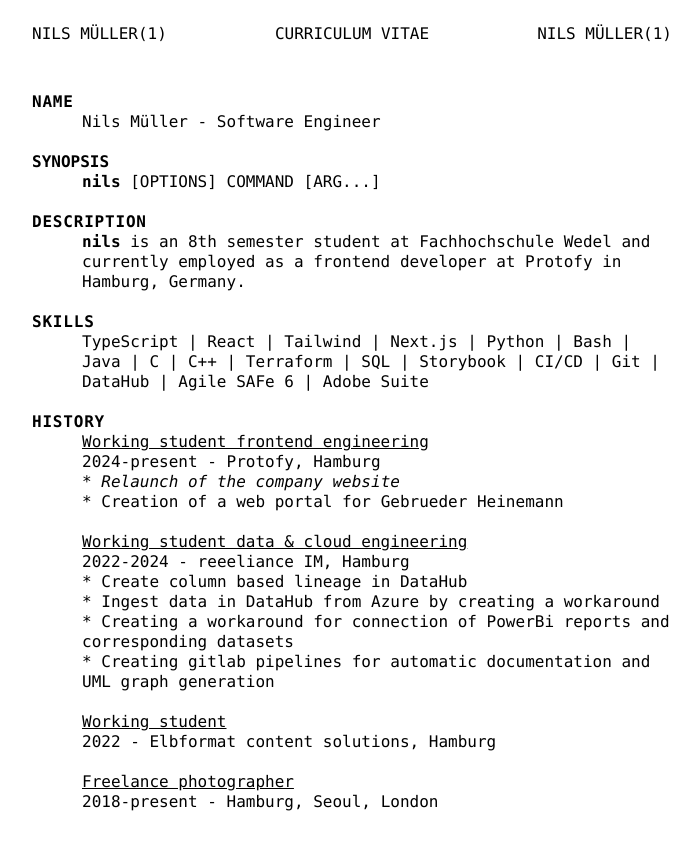
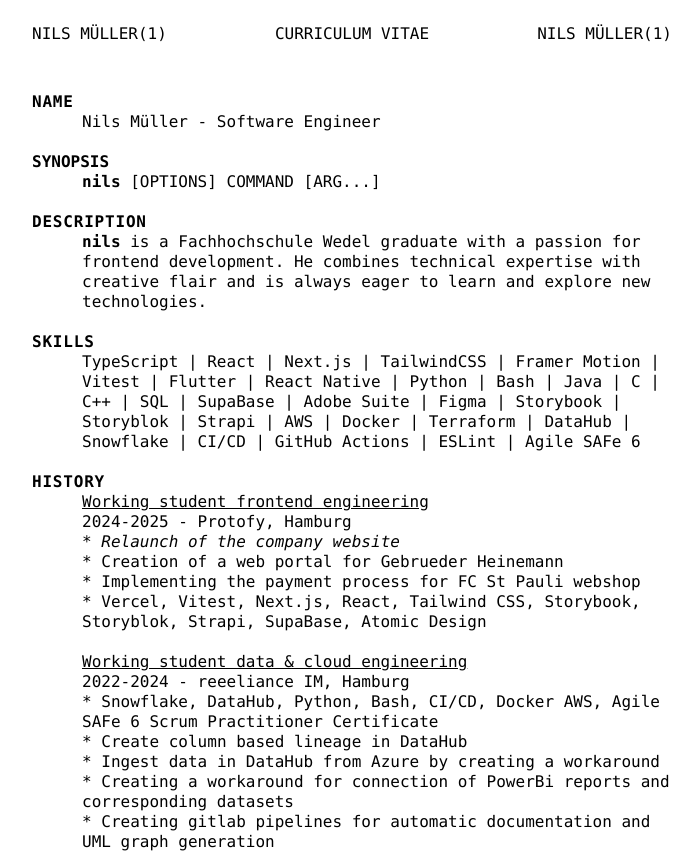
Before and after one commit to nlsmllr/vita, a Next.js app: page /vitae in a window 1280 px wide. Shown: the top 853 px of the page, without its empty margins (288-988 px from the left). Built offline with nearby package versions, Linux system fonts and the light colour scheme.

Commit message:
fix: vitae

```diff
--- a/src/app/ComponentsDev/Content.tsx
+++ b/src/app/ComponentsDev/Content.tsx
@@ -41,8 +41,9 @@
         <section>
           <h2 className="bullet_point font-bold tracking-wider">DESCRIPTION</h2>
           <p className="ml-[50px]">
-            <span className="font-black">nils</span> is an 8th semester student at Fachhochschule Wedel and currently
-            employed as a frontend developer at Protofy in Hamburg, Germany.
+            <span className="font-black">nils</span> is a Fachhochschule Wedel graduate with a passion for frontend
+            development. He combines technical expertise with creative flair and is always eager to learn and explore
+            new technologies.
           </p>
         </section>
         <br />
--- a/src/app/Constants/education.ts
+++ b/src/app/Constants/education.ts
@@ -4,6 +4,7 @@
     year: '2025',
     institution: 'Fachhochschule, Wedel',
     details: [
+      'THESIS: Web accessibitly based on WCAG for the BFSG and development of a tool for accessible web development',
       'Various programming languages and concepts such as object-oriented, procedural and functional programming',
       'Databases',
       'Web development',
--- a/src/app/Constants/history.ts
+++ b/src/app/Constants/history.ts
@@ -1,11 +1,13 @@
 export const history = [
   {
     role: 'Working student frontend engineering',
-    period: '2024-present',
+    period: '2024-2025',
     company: 'Protofy, Hamburg',
     details: [
       { text: 'Relaunch of the company website', link: 'https://protofy.com' },
       { text: 'Creation of a web portal for Gebrueder Heinemann' },
+      { text: 'Implementing the payment process for FC St Pauli webshop' },
+      { text: 'Vercel, Vitest, Next.js, React, Tailwind CSS, Storybook, Storyblok, Strapi, SupaBase, Atomic Design' },
     ],
   },
   {
@@ -13,6 +15,10 @@
     period: '2022-2024',
     company: 'reeeliance IM, Hamburg',
     details: [
+      {
+        text: 'Snowflake, DataHub, Python, Bash, CI/CD, Docker AWS, Agile SAFe 6 Scrum Practitioner Certificate',
+        link: '',
+      },
       { text: 'Create column based lineage in DataHub', link: '' },
       { text: 'Ingest data in DataHub from Azure by creating a workaround', link: '' },
       { text: 'Creating a workaround for connection of PowerBi reports and corresponding datasets', link: '' },
--- a/src/app/Constants/skills.ts
+++ b/src/app/Constants/skills.ts
@@ -1,19 +1,31 @@
 export const skills = [
   'TypeScript',
   'React',
-  'Tailwind',
   'Next.js',
+  'TailwindCSS',
+  'Framer Motion',
+  'Vitest',
+  'Flutter',
+  'React Native',
   'Python',
   'Bash',
   'Java',
   'C',
   'C++',
+  'SQL',
+  'SupaBase',
+  'Adobe Suite',
+  'Figma',
+  'Storybook',
+  'Storyblok',
+  'Strapi',
+  'AWS',
+  'Docker',
   'Terraform',
-  'SQL',
-  'Storybook',
+  'DataHub',
+  'Snowflake',
   'CI/CD',
-  'Git',
-  'DataHub',
+  'GitHub Actions',
+  'ESLint',
   'Agile SAFe 6',
-  'Adobe Suite',
 ];
```
